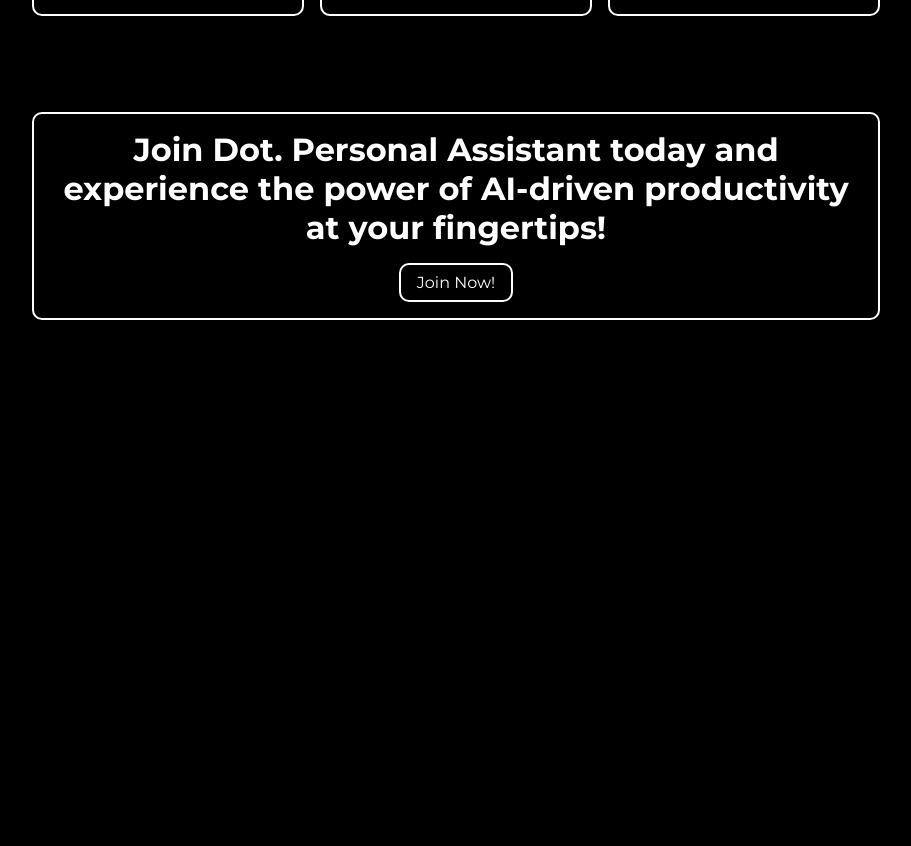
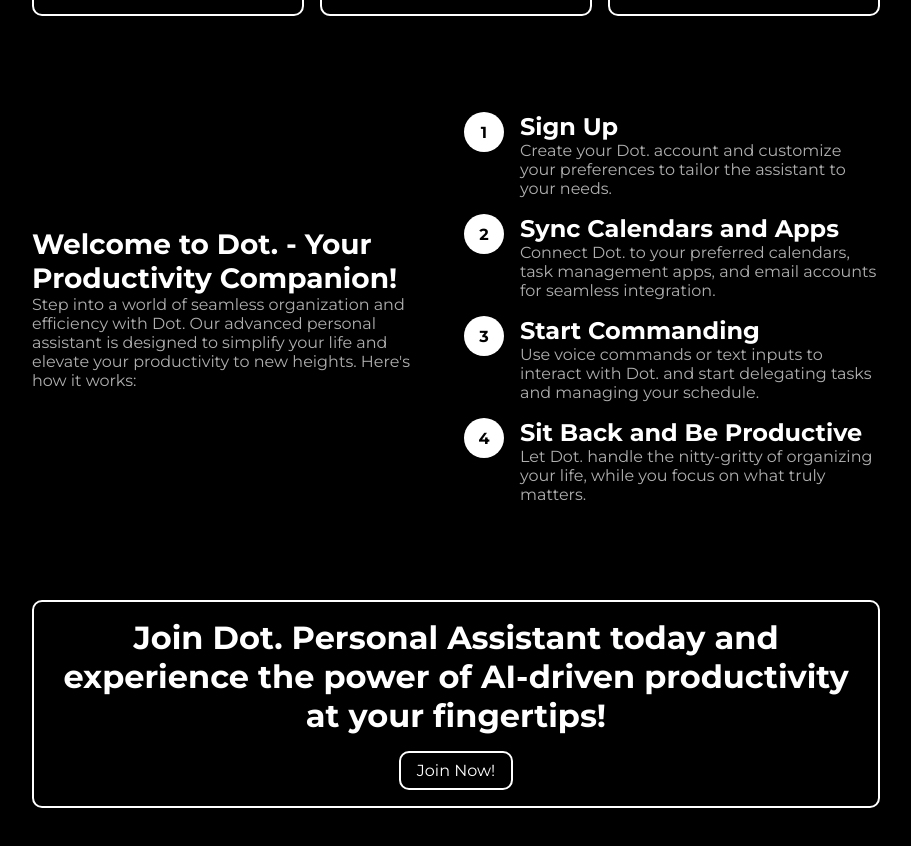
Before and after one commit to piotrszubert/dot-landing-page, a Next.js app: page / in a window 1280 px wide. Shown: the part 1066-1912 px from the top of the page, without its empty margins (184-1095 px from the left). Before the commit the page ends 1482 px from the top, so only its background shows below. Built offline with nearby package versions, Linux system fonts and the light colour scheme.

Commit message:
added how it works section

```diff
--- /dev/null
+++ b/components/howItWorks.tsx
@@ -0,0 +1,63 @@
+import React from 'react';
+import styles from '@/styles/HowItWorks.module.css';
+
+const steps = [
+  {
+    title: 'Sign Up',
+    description:
+      'Create your Dot. account and customize your preferences to tailor the assistant to your needs.',
+  },
+  {
+    title: 'Sync Calendars and Apps',
+    description:
+      'Connect Dot. to your preferred calendars, task management apps, and email accounts for seamless integration.',
+  },
+  {
+    title: 'Start Commanding',
+    description:
+      'Use voice commands or text inputs to interact with Dot. and start delegating tasks and managing your schedule.',
+  },
+  {
+    title: 'Sit Back and Be Productive',
+    description:
+      'Let Dot. handle the nitty-gritty of organizing your life, while you focus on what truly matters.',
+  },
+];
+
+export default function HowItWorks() {
+  return (
+    <div className={styles.sectionWrapper}>
+        <div>
+            <h2
+                className={styles.sectionTitle}
+            >
+                Welcome to Dot. - Your Productivity Companion!
+            </h2>
+            <p
+                className={styles.sectionDescription}
+            >
+                Step into a world of seamless organization and efficiency with Dot.
+                Our advanced personal assistant is designed to simplify your life
+                and elevate your productivity to new heights. Here's how it works:
+            </p>
+        </div>
+        <div className={styles.stepsWrapper}>
+        {steps.map((item, index) => (
+            <div key={index} className={styles.step}>
+            <span className={styles.stepNumber}>{index + 1}</span>
+            <div className={styles.stepContent}>
+                <h2>
+                    {item.title}
+                </h2>
+                <p
+                    className={styles.stepDescription}
+                >
+                    {item.description}
+                </p>
+            </div>
+            </div>
+        ))}
+        </div>
+    </div>
+  );
+}
--- a/pages/index.tsx
+++ b/pages/index.tsx
@@ -4,6 +4,7 @@
 import Hero from '@/components/hero'
 import KeyFeatures from '@/components/keyFeatures'
 import Cta from '@/components/cta'
+import HowItWorks from '@/components/howItWorks'
 
 const montserrat = Montserrat({ subsets: ['latin'] })
 
@@ -19,6 +20,7 @@
       <main className={`${montserrat.className}`}>
         <Hero/>
         <KeyFeatures/>
+        <HowItWorks/>
         <Cta/>
       </main>
       <CursorCircle />
--- /dev/null
+++ b/styles/HowItWorks.module.css
@@ -0,0 +1,58 @@
+.sectionWrapper {
+    display: grid;
+    place-items: center;
+    grid-template-columns: 1fr 1fr;
+    column-gap: 1rem;
+    row-gap: 2rem;
+    margin-bottom: 6rem;
+}
+
+.sectionTitle {
+    font-size: 1.75rem;
+}
+
+.sectionDescription {
+    color: var(--accent-font-color-rgb);
+}
+
+.stepsWrapper {
+    display: flex;
+    flex-direction: column;
+    gap: 1rem;
+}
+
+.step {
+    display: flex;
+    gap: 1rem;
+}
+
+.stepNumber {
+    width: 40px;
+    height: 40px;
+    border-radius: 50%;
+    flex-shrink: 0;
+    display: grid;
+    place-items: center;
+    background-color: var(--primary-font-color-rgb);
+    color: var(--primary-background-color-rgb);
+    font-weight: bold;
+}
+
+.stepContent {
+    max-width: 30rem;
+}
+
+.stepDescription {
+    color: var(--accent-font-color-rgb);
+}
+
+@media (max-width: 1024px) {
+    .sectionWrapper {
+        grid-template-columns: 1fr;
+    }
+
+    .stepTitle {
+        font-size: 1.5rem;
+    }
+
+}
```
